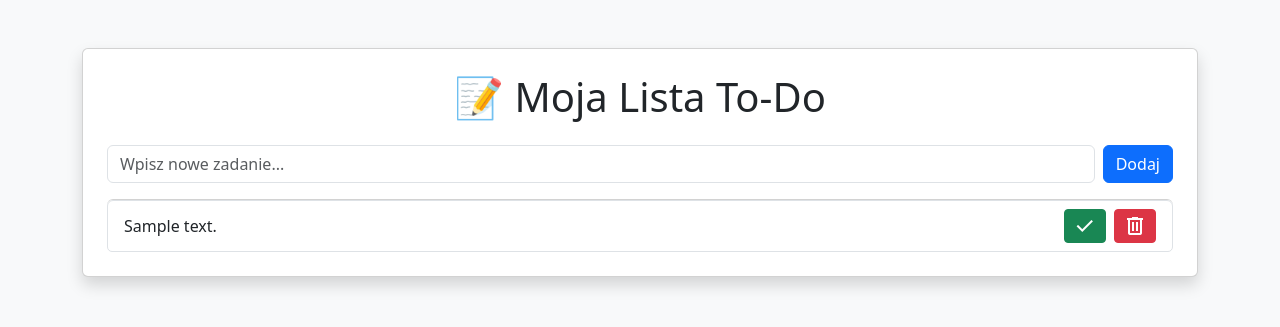
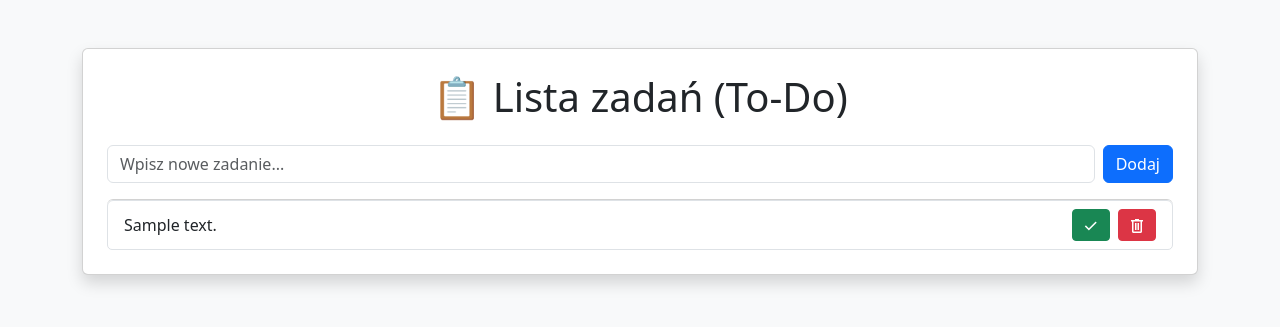
Before and after one commit to any01ne/todo-docker, a Flask app: template templates/index.html in a window 1280 px wide. Shown: the top 327 px of the page. Run offline with Flask 3, Linux system fonts and the light colour scheme; the template is opened without the code that fills it: most values are stand-ins (such as "Sample title", 1, 10 or a date in 2020).

Commit message:
Aktualizacja index.html z ikonami i Bootstrapem

```diff
--- a/templates/index.html
+++ b/templates/index.html
@@ -8,6 +8,7 @@
     <style>
         .material-symbols-outlined {
             vertical-align: middle;
+            font-size: 20px;
         }
     </style>
 </head>
@@ -15,7 +16,7 @@
 
 <div class="container mt-5">
     <div class="card shadow p-4">
-        <h1 class="text-center mb-4">📝 Moja Lista To-Do</h1>
+        <h1 class="text-center mb-4">📋 Lista zadań (To-Do)</h1>
 
         <form method="post" class="d-flex mb-3">
             <input type="text" name="task" class="form-control me-2" placeholder="Wpisz nowe zadanie..." required>
@@ -35,11 +36,11 @@
                     </div>
                     <div>
                         {% if not task.done %}
-                            <a href="/done/{{ loop.index0 }}" class="btn btn-sm btn-success me-1">
+                            <a href="/done/{{ task.key }}" class="btn btn-sm btn-success me-1">
                                 <span class="material-symbols-outlined">done</span>
                             </a>
                         {% endif %}
-                        <a href="/delete/{{ loop.index0 }}" class="btn btn-sm btn-danger">
+                        <a href="/delete/{{ task.key }}" class="btn btn-sm btn-danger">
                             <span class="material-symbols-outlined">delete</span>
                         </a>
                     </div>
```
